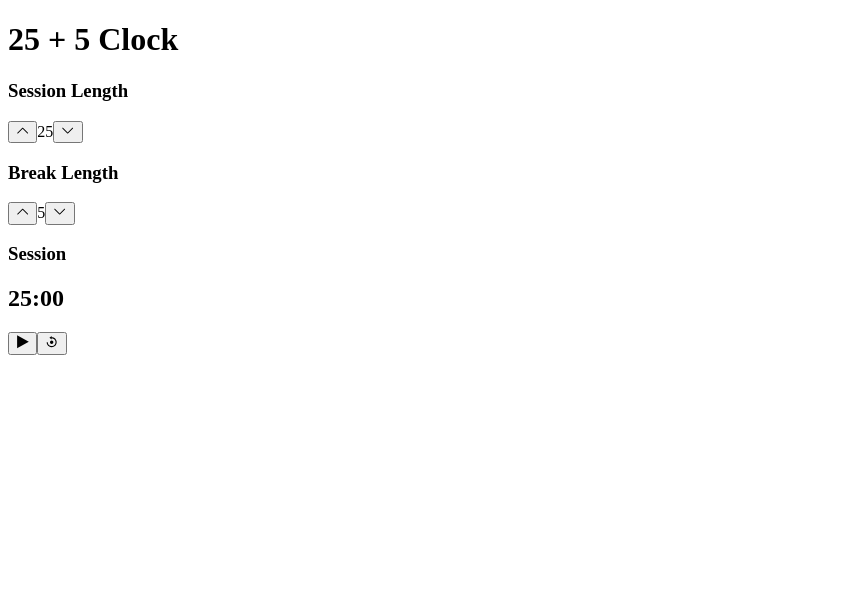
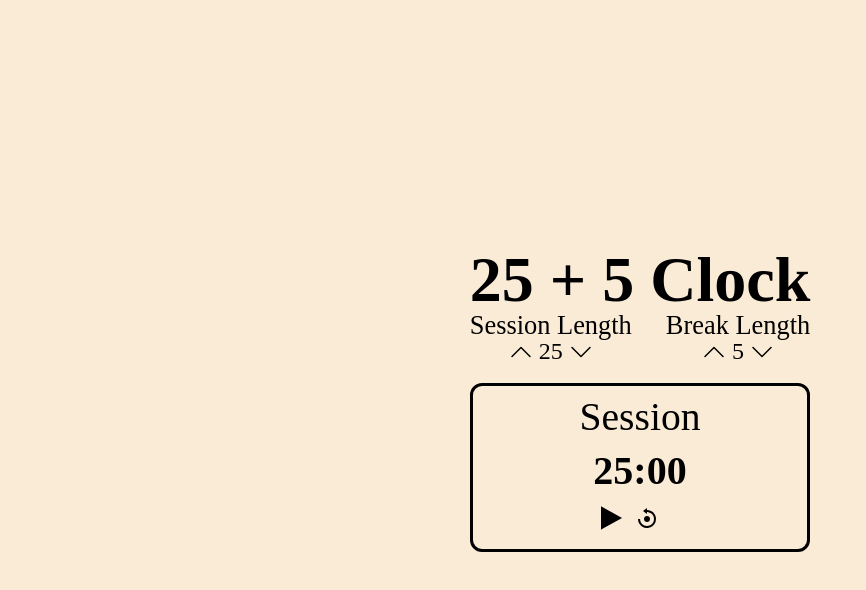
Before and after one commit to kcotrinam/fcc-Clock, a React (Create React App) app: page / in a window 1280 px wide. Shown: the top 590 px of the page, without its empty margins (0-866 px from the left). Built offline with nearby package versions, Linux system fonts and the light colour scheme.

Commit message:
Add styles

```diff
--- a/src/components/App.jsx
+++ b/src/components/App.jsx
@@ -5,7 +5,12 @@
 import Control from './controlers/Control';
 import Title from './Title';
 import Audio from './Audio';
-import { BsChevronUp } from 'react-icons/bs';
+import '../scss/base/reset.scss';
+import '../scss/base/variables.scss';
+import '../scss/layout/layout.scss';
+import '../scss/components/controllers.scss';
+import '../scss/components/button.scss';
+import '../scss/components/timer.scss';
 
 const App = () => {
 	const counter = useSelector((state) => state.timeReducer.session);
@@ -14,17 +19,17 @@
 	return (
 		<div>
 			<MainTitle text='25 + 5 Clock' />
-			<div>
-				<div>
+			<div className='controllers'>
+				<div className='controllers__session'>
 					<Title title='Session Length' id='session-label' />
 					<Control counter={counter} controllerType='session' />
 				</div>
-				<div>
+				<div className='controllers__break'>
 					<Title title='Break Length' id='break-label' />
 					<Control counter={breakCounter} controllerType='break' />
 				</div>
 			</div>
-			<div>
+			<div className='timer-container'>
 				<Title title='Session' />
 				<Timer currentTime={counter} />
 			</div>
--- a/src/components/MainTitle.jsx
+++ b/src/components/MainTitle.jsx
@@ -1,3 +1,5 @@
-const MainTitle = ({ text }) => <h1>{text}</h1>;
+import '../scss/components/title.scss';
+
+const MainTitle = ({ text }) => <h1 id='main-title'>{text}</h1>;
 
 export default MainTitle;
--- a/src/components/Timer.jsx
+++ b/src/components/Timer.jsx
@@ -1,6 +1,5 @@
 import { useEffect, useState, useRef } from 'react';
 import { useSelector, useDispatch } from 'react-redux';
-import { incrementSession } from '../actions';
 import { GrPlayFill, GrPauseFill } from 'react-icons/gr';
 import { BiReset } from 'react-icons/bi';
 
@@ -67,6 +66,7 @@
 	return (
 		<div id='timer-label' className='timer'>
 			<h2 id='time-left'>{formatTime()}</h2>
+			<div className='session-controller'>
 				<button id='start_stop' className='play' onClick={handleStart}>
 					{isActive ? <GrPauseFill /> : <GrPlayFill />}
 				</button>
@@ -74,6 +74,7 @@
 					<BiReset />
 				</button>
 			</div>
+		</div>
 	);
 };
 
--- a/src/components/controlers/Control.jsx
+++ b/src/components/controlers/Control.jsx
@@ -7,7 +7,7 @@
 	const controller = controllerType === 'session';
 
 	return (
-		<>
+		<div>
 			<button
 				id={controller ? 'session-increment' : 'break-increment'}
 				onClick={() =>
@@ -31,7 +31,7 @@
 				}>
 				<BsChevronDown />
 			</button>
-		</>
+		</div>
 	);
 };
 
--- /dev/null
+++ b/src/scss/base/reset.scss
@@ -0,0 +1,124 @@
+html,
+body,
+div,
+span,
+applet,
+object,
+iframe,
+h1,
+h2,
+h3,
+h4,
+h5,
+h6,
+p,
+blockquote,
+pre,
+a,
+abbr,
+acronym,
+address,
+big,
+cite,
+code,
+del,
+dfn,
+em,
+img,
+ins,
+kbd,
+q,
+s,
+samp,
+small,
+strike,
+strong,
+sub,
+sup,
+tt,
+var,
+b,
+u,
+i,
+center,
+dl,
+dt,
+dd,
+ol,
+ul,
+li,
+fieldset,
+form,
+label,
+legend,
+table,
+caption,
+tbody,
+tfoot,
+thead,
+tr,
+th,
+td,
+article,
+aside,
+canvas,
+details,
+embed,
+figure,
+figcaption,
+footer,
+header,
+hgroup,
+menu,
+nav,
+output,
+ruby,
+section,
+summary,
+time,
+mark,
+audio,
+video {
+	margin: 0;
+	padding: 0;
+	border: 0;
+	font-size: 100%;
+	font: inherit;
+	vertical-align: baseline;
+}
+/* HTML5 display-role reset for older browsers */
+article,
+aside,
+details,
+figcaption,
+figure,
+footer,
+header,
+hgroup,
+menu,
+nav,
+section {
+	display: block;
+}
+body {
+	line-height: 1;
+}
+ol,
+ul {
+	list-style: none;
+}
+blockquote,
+q {
+	quotes: none;
+}
+blockquote:before,
+blockquote:after,
+q:before,
+q:after {
+	content: '';
+	content: none;
+}
+table {
+	border-collapse: collapse;
+	border-spacing: 0;
+}
--- /dev/null
+++ b/src/scss/base/variables.scss
@@ -0,0 +1,6 @@
+:root {
+	--title-size: 4rem;
+	--subtitle-size: 1.65rem;
+	--font-size-normal: 1.5rem;
+	--font-size-main: 2.5rem;
+}
--- /dev/null
+++ b/src/scss/components/button.scss
@@ -0,0 +1,7 @@
+button {
+	background-color: transparent;
+	border: none;
+	font-size: var(--font-size-normal);
+	font-weight: bolder;
+	cursor: pointer;
+}
--- /dev/null
+++ b/src/scss/components/controllers.scss
@@ -0,0 +1,15 @@
+.controllers {
+	display: flex;
+	justify-content: space-between;
+
+	&__session > div,
+	&__break > div {
+		display: flex;
+		justify-content: center;
+	}
+}
+
+#session-length,
+#break-length {
+	font-size: var(--font-size-normal);
+}
--- /dev/null
+++ b/src/scss/components/timer.scss
@@ -0,0 +1,21 @@
+.timer-container {
+	display: flex;
+	flex-direction: column;
+	justify-content: center;
+	align-items: center;
+	border: 3px solid black;
+	margin-top: 0.75rem;
+	border-radius: 0.75rem;
+	padding: 0.75rem;
+
+	& > h3 {
+		font-size: calc(var(--subtitle-size) * 1.5);
+		font-size: bolder;
+	}
+}
+
+#time-left {
+	margin: 0.85rem 0;
+	font-size: var(--font-size-main);
+	font-weight: bold;
+}
--- /dev/null
+++ b/src/scss/components/title.scss
@@ -0,0 +1,9 @@
+#main-title {
+	font-size: var(--title-size);
+	font-weight: bold;
+}
+
+#session-label,
+#break-label {
+	font-size: var(--subtitle-size);
+}
--- /dev/null
+++ b/src/scss/layout/layout.scss
@@ -0,0 +1,7 @@
+#root {
+	min-height: 100vh;
+	background-color: antiquewhite;
+	display: flex;
+	justify-content: center;
+	align-items: center;
+}
```
Lines whose indentation alone changed are shown as unchanged.
